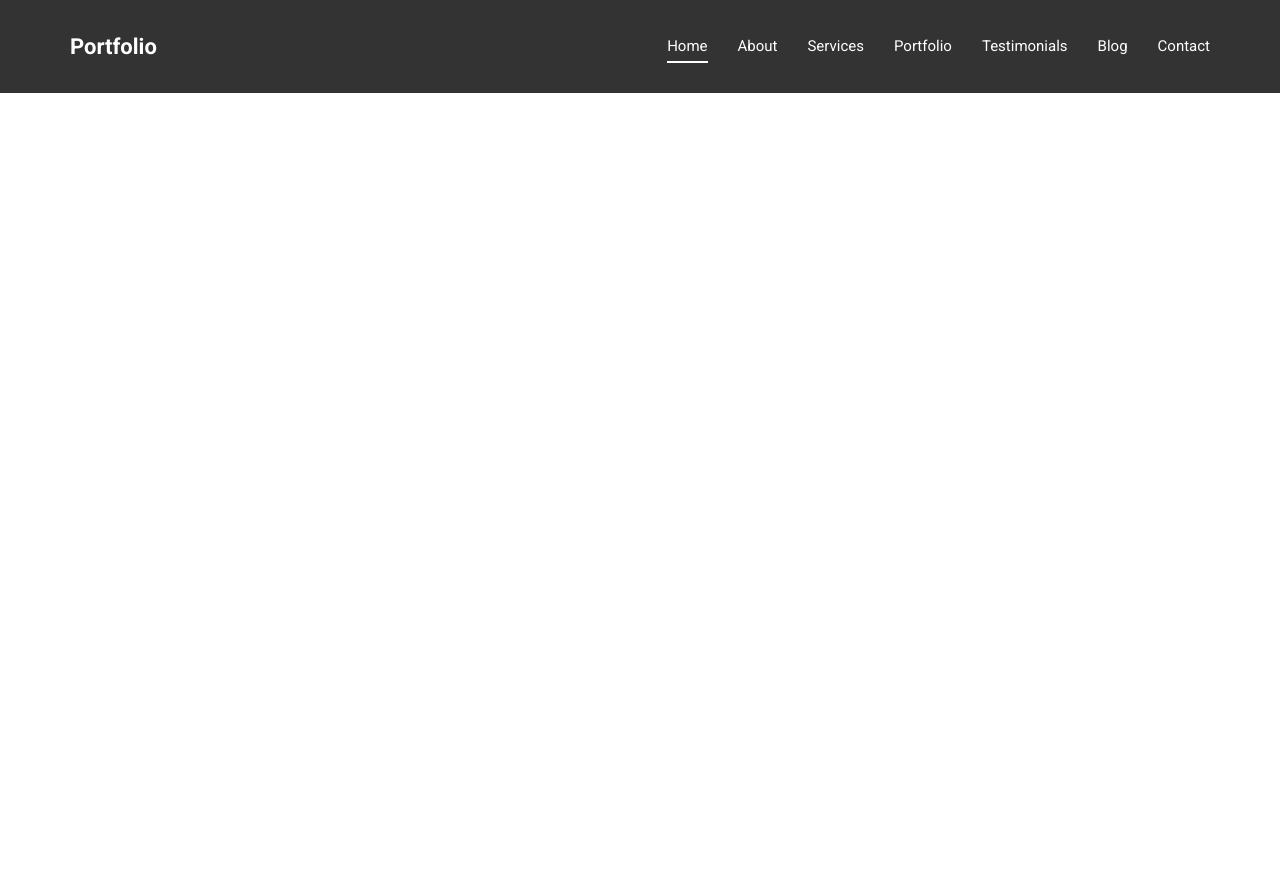
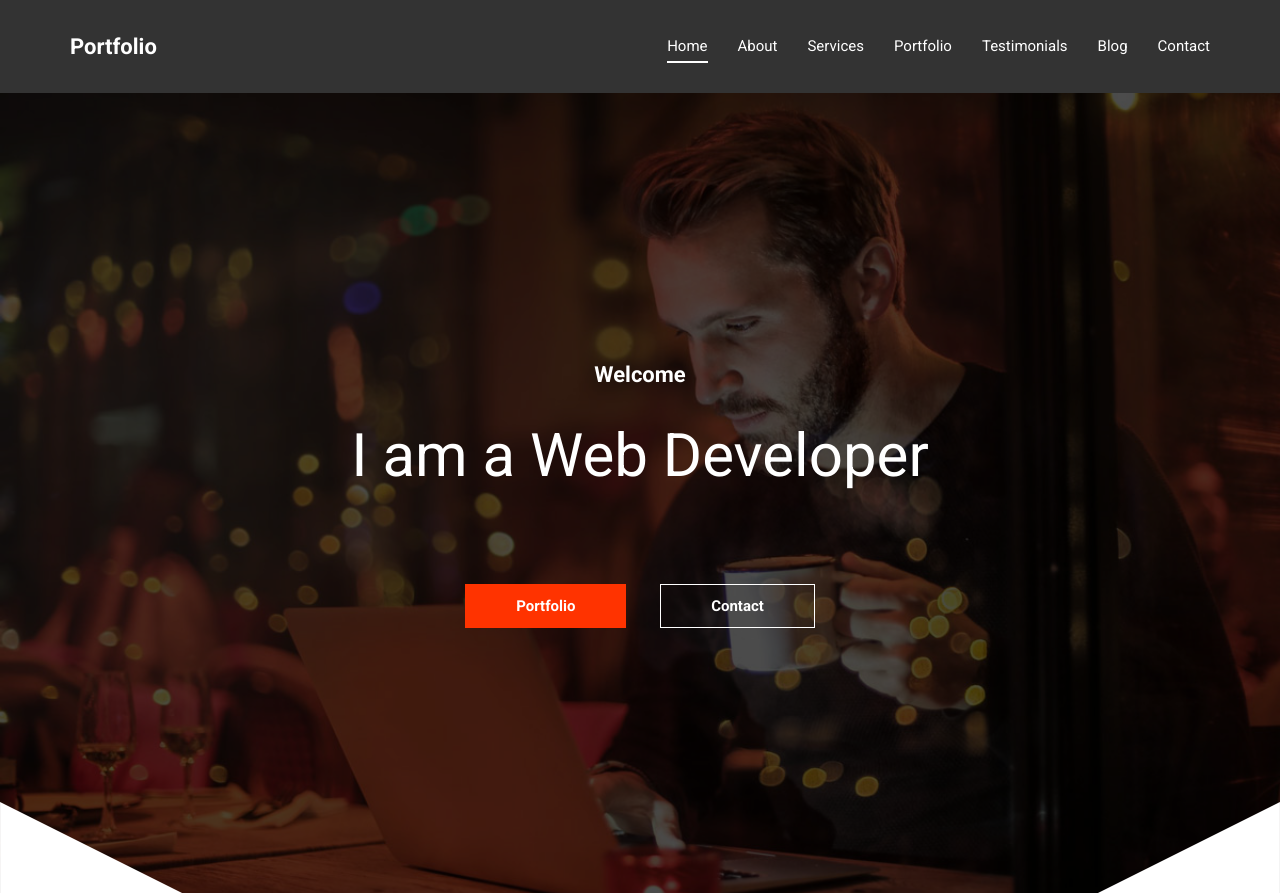
Before and after one commit to BrianDyl/Bootstrap-Tutorial-1, a plain HTML site: page index.html in a window 1280 px wide. Before the commit the page ends 800 px from the top, so only its background shows below. Drawn offline with nearby package versions, Linux system fonts and the light colour scheme.

Commit message:
added non rectangular background

```diff
--- a/index.html
+++ b/index.html
@@ -35,18 +35,37 @@
             </div>
         </div>
     </header>
+    <section class="main d-flex justify-content-center">
+        <div class="main-content align-self-center">
+            <div class="welcome">Welcome</div>
+            <div class="type">I am a Web Developer</div>
+            <div class="social-icons">
+                <a href=""><i class="fa fa-facebook"></i></a>
+                <a href=""><i class="fa fa-twitter"></i></a>
+                <a href=""><i class="fa fa-google-plus"></i></a>
+                <a href=""><i class="fa fa-linkedin"></i></a>
+                <a href=""><i class="fa fa-dribbble"></i></a>
+                <a href=""><i class="fa fa-facebook"></i></a>
+            </div>
 
+                <a href="#" class="cta cta-portfolio">Portfolio</a>
+                <a href="#" class="cta cta-contact">Contact</a>
+        </div>
+        <svg viewBox="0 0 1400 100" class="svg-bottom">
+            <polygon points="0,0 200,100 1200,100 1400,0 1400,100 0,100 0,0" style="fill:white";>
+        </svg>
+    </section>
 
-    <script type="text/javascript" src="js/jquery.min.js"></script>
+<script type="text/javascript" src="js/jquery.min.js"></script>
 <script type="text/javascript" src="js/bootstrap.min.js"></script>
-<script type="text/javascript" src="js/particles.min.js"></script>
+<!-- <script type="text/javascript" src="js/particles.min.js"></script>
 <script type="text/javascript" src="js/myparticles.js"></script>
 <script src="https://cdn.jsdelivr.net/npm/typed.js@2.0.9"></script>
 <script type="text/javascript" src="js/jquery.waypoints.min.js"></script>
 <script type="text/javascript" src="js/isotope.js"></script>
 <script type="text/javascript" src="js/owl.carousel.min.js"></script>
 <script type="text/javascript" src="js/jquery.nav.js"></script>
-<script type="text/javascript" src="js/main.js"></script>
+<script type="text/javascript" src="js/main.js"></script> -->
 
 </body>
 </html>
--- a/style.css
+++ b/style.css
@@ -16,7 +16,10 @@ body{
 p{
     line-height: 2;
 }
-
+a:hover{
+	text-decoration: none;
+	color: #fff;
+}
 h3{
 
     font-size: 36px;
@@ -38,9 +41,11 @@ h1,h2,h3,h4,h5,h6{
 .primary{
     color: #e84118;
 }
-i{
-    color: red;
-    font-size: 60px;
+.svg-bottom{
+	position: absolute;
+	width: 100%;
+	bottom: 0;
+	left: 0;
 }
 /* header styles */
 header{
@@ -119,3 +124,58 @@ button:focus
 	outline: none;
 }
 /*Main area*/
+.main{
+	height: 100vh;
+	background-color: #555;
+	color: #fff;
+	text-align: center;
+	background-image: url("img/main.jpg");
+	background-size: cover;
+	background-position: fixed;
+	position: relative;
+}
+.main::before{
+	position: absolute;
+	content: "";
+	top:0;
+	left:0;
+	width: 100%;
+	height: 100%;
+	background-color: rgb(0,0,0, 0.7);
+}
+.main-content{
+	z-index: 1;
+}
+
+.welcome{
+	font-weight: bold;
+	font-size: 22px;
+}
+.main-content .type{
+	font-size: 60px;
+	margin-top: 20px;
+}
+.main-content .social-icons{
+    margin-top: 20px;
+}
+.main-content .social-icons a{
+	padding: 0 10px;
+	color: #fff;
+}
+
+.cta{
+	display: inline-block;
+	margin: 40px 15px 0 15px;
+	padding: 10px 50px;
+	font-size: 15px;
+	font-weight: bold;
+	color: #fff;
+}
+
+.cta-portfolio{
+	background-color: #ff3300;
+	border: 1px solid #ff3300;
+}
+.cta-contact{
+	border: 1px solid white;
+}
```
